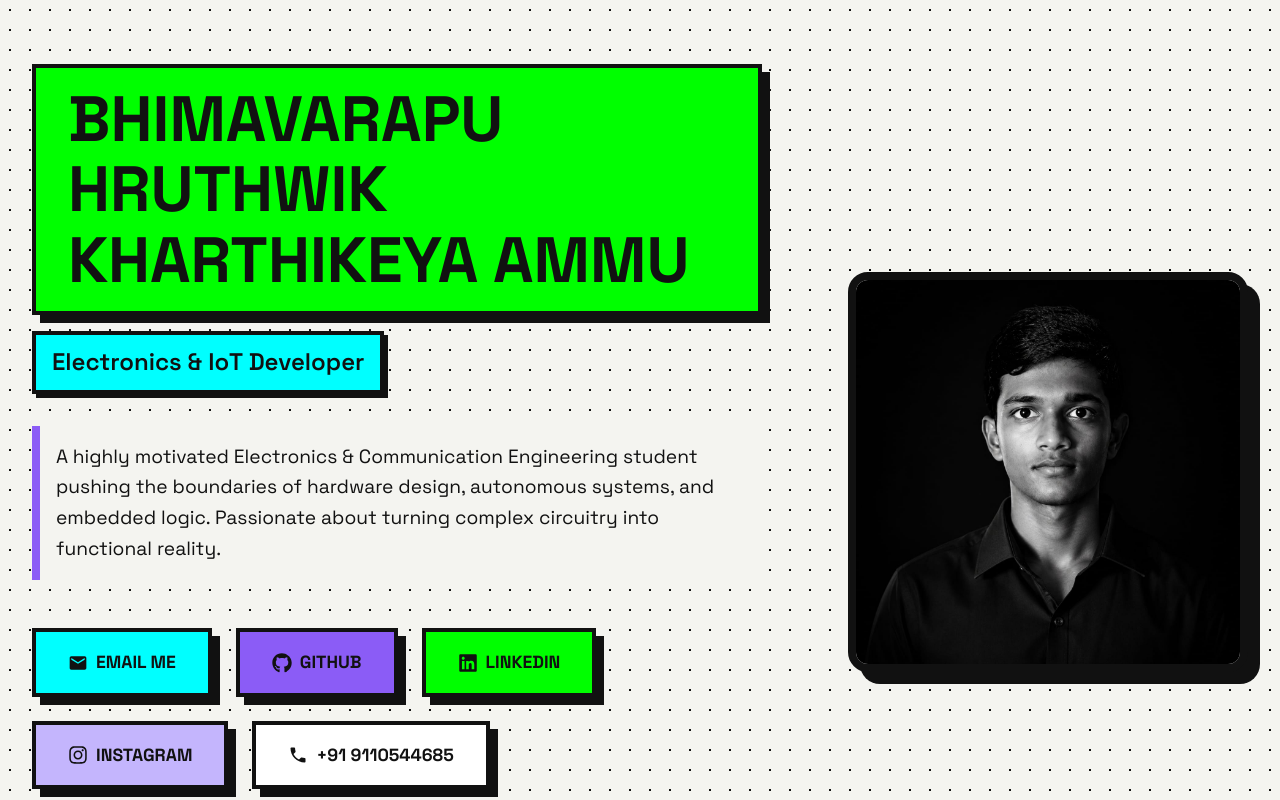
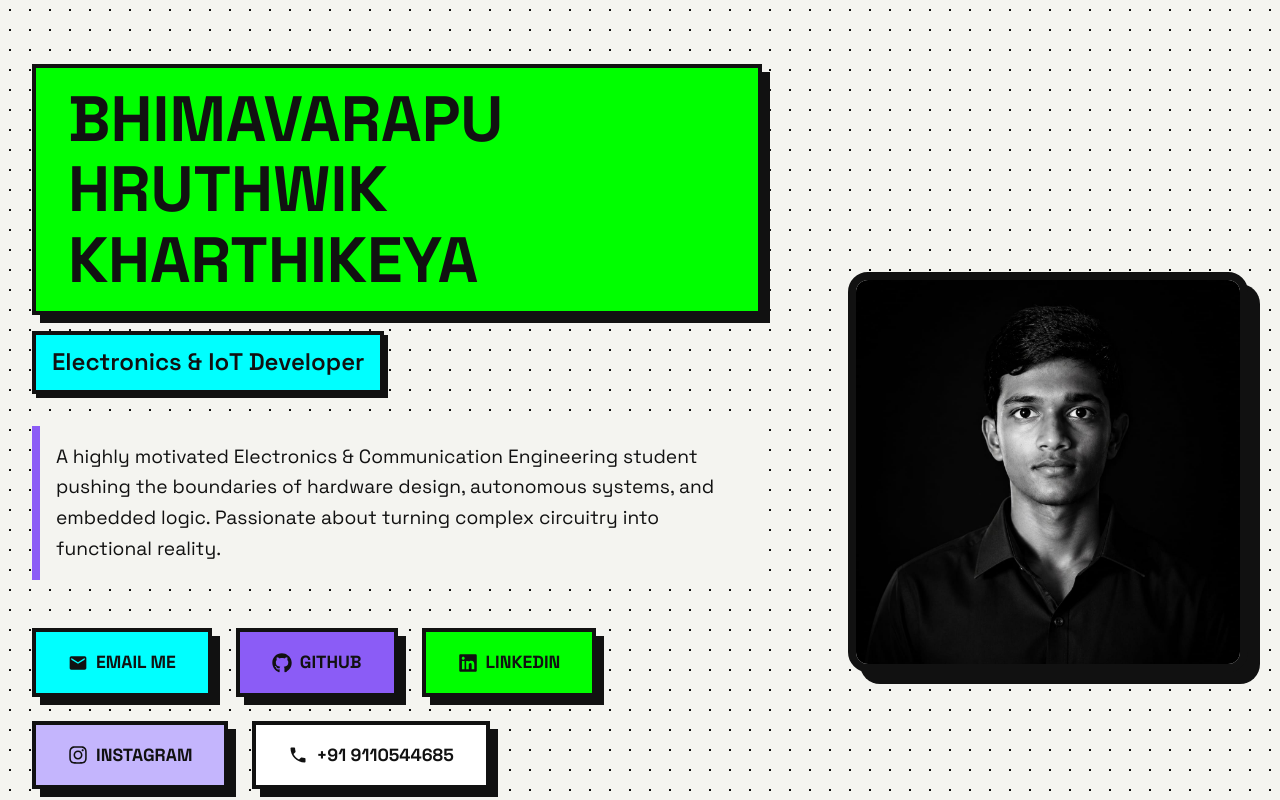
Before and after one commit to hkharthikeya/kharthikeya-portfolio, a Next.js app: page / in a window 1280 px wide. Shown: the top 800 px of the page. Built offline with nearby package versions, Linux system fonts and the light colour scheme.

Commit message:
refactor: shorten hero title text in page component

```diff
--- a/src/app/page.tsx
+++ b/src/app/page.tsx
@@ -10,7 +10,7 @@ export default function Home() {
       {/* Hero Section */}
       <section className="hero-section hero-layout" style={{ position: 'relative', zIndex: 1 }}>
         <div className="hero-content">
-          <h1 className="hero-title animate-slide-up">BHIMAVARAPU HRUTHWIK KHARTHIKEYA AMMU</h1>
+          <h1 className="hero-title animate-slide-up">BHIMAVARAPU HRUTHWIK KHARTHIKEYA</h1>
           <p className="hero-subtitle animate-slide-up delay-1">Electronics & IoT Developer</p>
 
           <div className="animate-slide-up delay-2" style={{ marginTop: '2rem', marginBottom: '3rem' }}>
```
